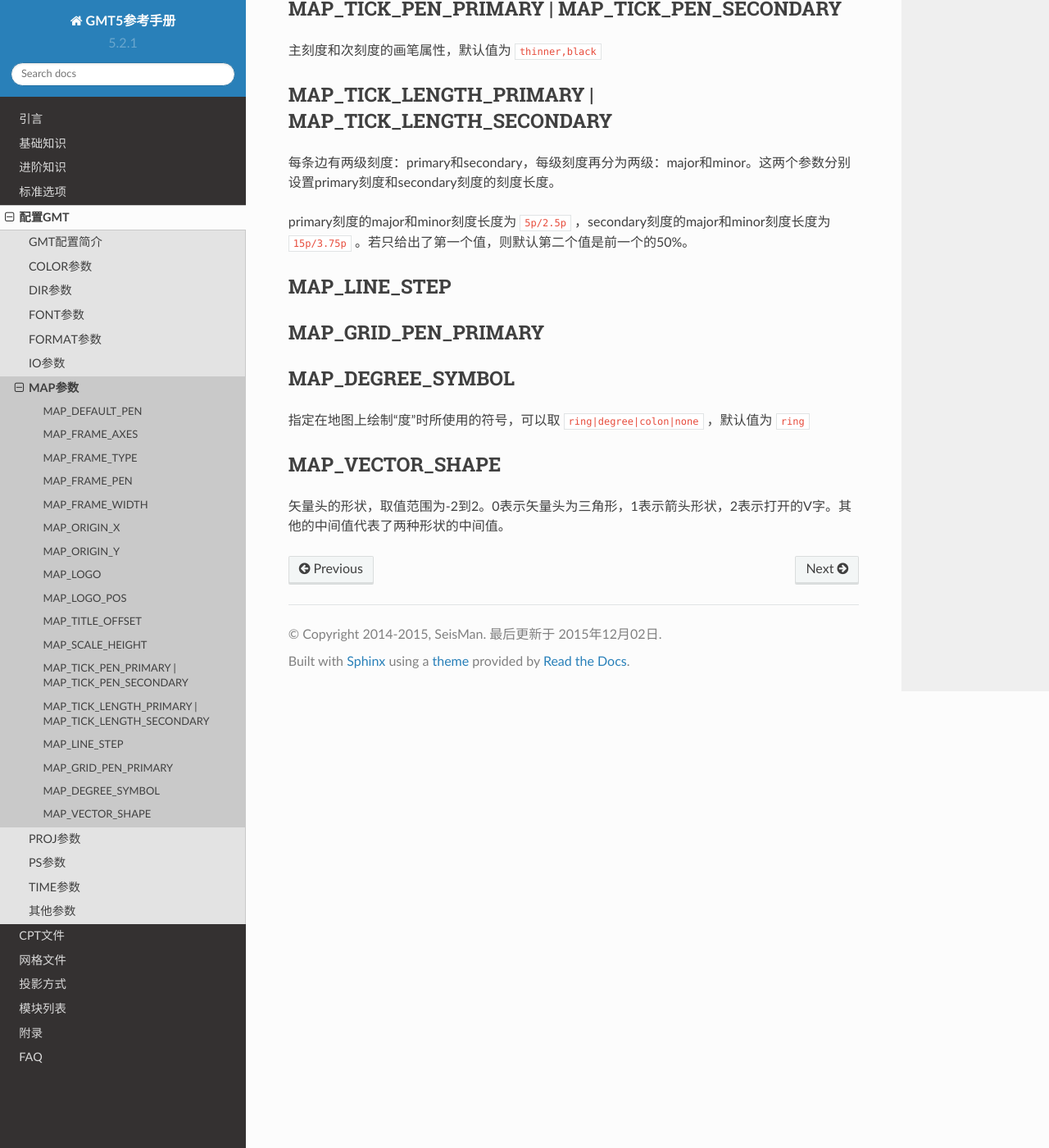
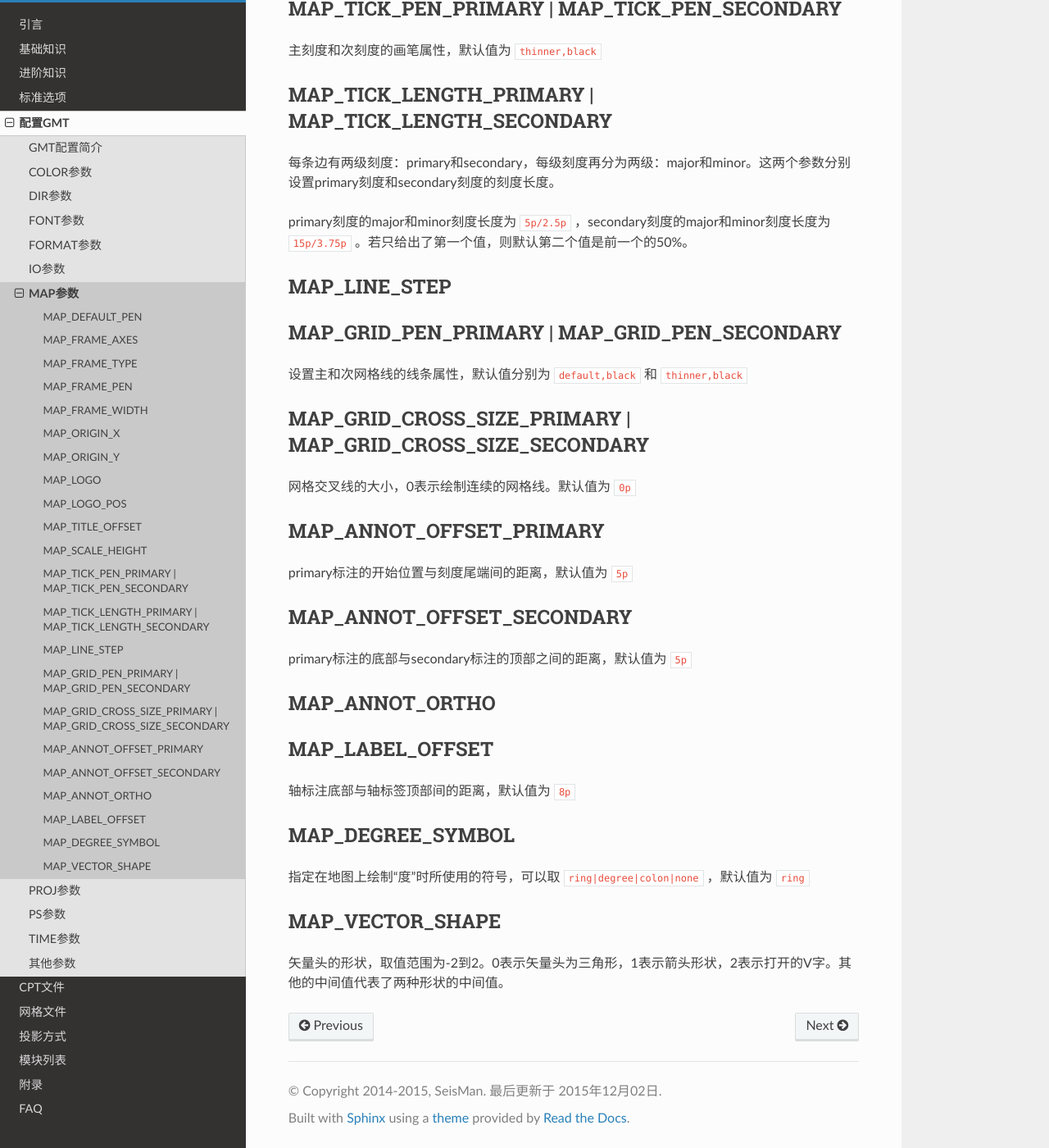
Before and after one commit to seisman/GMT5_Docs, a Sphinx documentation site: the page built from source/conf-map.rst, in a window 1280 px wide and 1400 px high, scrolled down 1998 px. Shown: the whole window at 82% size. Built offline with Sphinx 7.4.7 and the Read the Docs theme 2.0.0, drawn with Linux system fonts in a browser that asks for light colours; pages that are not in the unit, such as notebooks, are missing from menus.

Commit message:
update gmt.conf

```diff
--- a/source/conf-map.rst
+++ b/source/conf-map.rst
@@ -110,9 +110,46 @@ MAP_LINE_STEP
 -------------
 
 .. _MAP_GRID_PEN_PRIMARY:
+.. _MAP_GRID_PEN_SECONDARY:
 
-MAP_GRID_PEN_PRIMARY
---------------------
+MAP_GRID_PEN_PRIMARY | MAP_GRID_PEN_SECONDARY
+---------------------------------------------
+
+设置主和次网格线的线条属性，默认值分别为 ``default,black`` 和 ``thinner,black``
+
+.. _MAP_GRID_CROSS_SIZE_PRIMARY:
+.. _MAP_GRID_CROSS_SIZE_SECONDARY:
+
+MAP_GRID_CROSS_SIZE_PRIMARY | MAP_GRID_CROSS_SIZE_SECONDARY
+-----------------------------------------------------------
+
+网格交叉线的大小，0表示绘制连续的网格线。默认值为 ``0p``
+
+.. _MAP_ANNOT_OFFSET_PRIMARY:
+
+MAP_ANNOT_OFFSET_PRIMARY
+-------------------------
+
+primary标注的开始位置与刻度尾端间的距离，默认值为 ``5p``
+
+.. _MAP_ANNOT_OFFSET_SECONDARY:
+
+MAP_ANNOT_OFFSET_SECONDARY
+--------------------------
+
+primary标注的底部与secondary标注的顶部之间的距离，默认值为 ``5p``
+
+.. _MAP_ANNOT_ORTHO:
+
+MAP_ANNOT_ORTHO
+---------------
+
+.. _MAP_LABEL_OFFSET:
+
+MAP_LABEL_OFFSET
+----------------
+
+轴标注底部与轴标签顶部间的距离，默认值为 ``8p``
 
 .. _MAP_DEGREE_SYMBOL:
 
```
